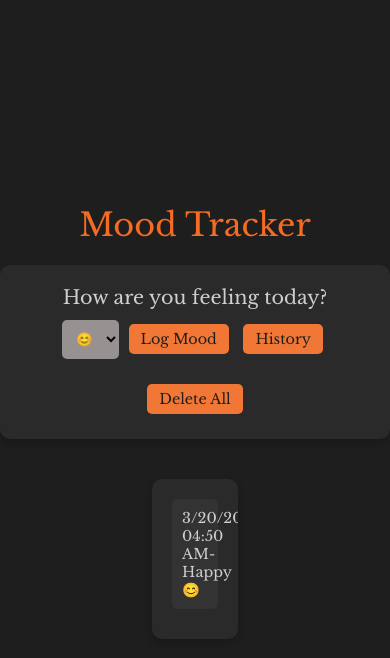
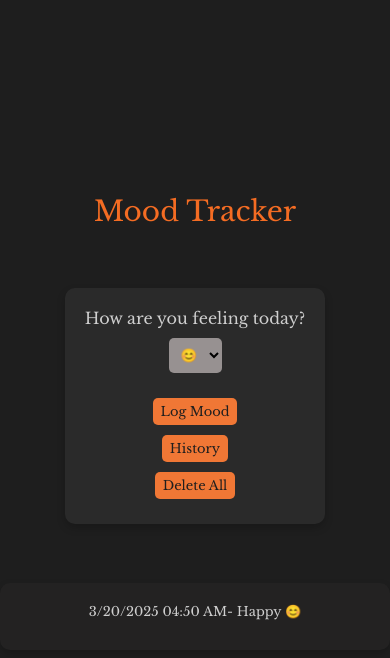
Before and after one commit to Tapomoy-dev/Cohort-Assignments, a plain HTML site: page Mood_Tracker/index.html in a window 390 px wide. Both pictures are taken after a click on the button "Log Mood". Drawn offline with nearby package versions, Linux system fonts and the light colour scheme.

Commit message:
fixed responsiveness issue

```diff
--- a/Mood_Tracker/style.css
+++ b/Mood_Tracker/style.css
@@ -67,35 +67,82 @@ button:hover{
 }
 
 #moodLog{
-    width:22%;
-    background-color: #2a2a2a;
+    width:100%;
+    background-color: #232222;
     padding: 20px;
     border-radius: 10px;
     box-shadow: 0 4px 8px rgba(0,0,0,0.2);
-    max-height: 300px;
+    max-height: 400px;
     overflow-y: auto;
     margin-top: 20px;
+    text-align: center;
+
 }
 
 #moodLog p{
     width: 100%;
-    background-color: #333;
-    padding: 10px;
-    border-radius: 5px;
     margin-bottom: 10px;
+    font-size: 16px;
 }
 
-@media (max-width:600px){
+@media (max-width:740px){
     h1{
         font-weight: 300;
+        font-size: 28px;
+    }
+
+    label{
+        font-size: 16px;
+    }
+    button{
+        padding: 4px 10px;
+        font-size: 0.8rem;
+    }
+
+    #mood{
+        padding: 4px 10px;
+
+    }
+
+    #moodLog p{
+        font-size: 13px;
+    }
+}
+
+/* @media(max-width:620px){
+
+    #moodLog p{
+        font-size: 11px;
+    }
+
+} */
+
+@media(max-width:480px){
+    h1{
+        font-size: 28px;
+    }
+
+    label{
+        font-size: 16px;
+
     }
 
     button{
-        padding: 6px 12px;
-        font-size: 0.9rem;
+        padding: 5px 8px;
+        font-size: 13px;
+    }
+    #mood{
+        padding: 8px 8px;
     }
 
-    #moodLog{
-        font-size: 0.9rem;
+    #mood-container{
+        margin: 10%;
+    }
+
+    #mood-container{
+        display: flex;
+        flex-direction: column;
+        justify-content: center;
+        align-items: center;
     }
 }
```
Also changed, not shown: Mood_Tracker/screenshots/logged.png.
